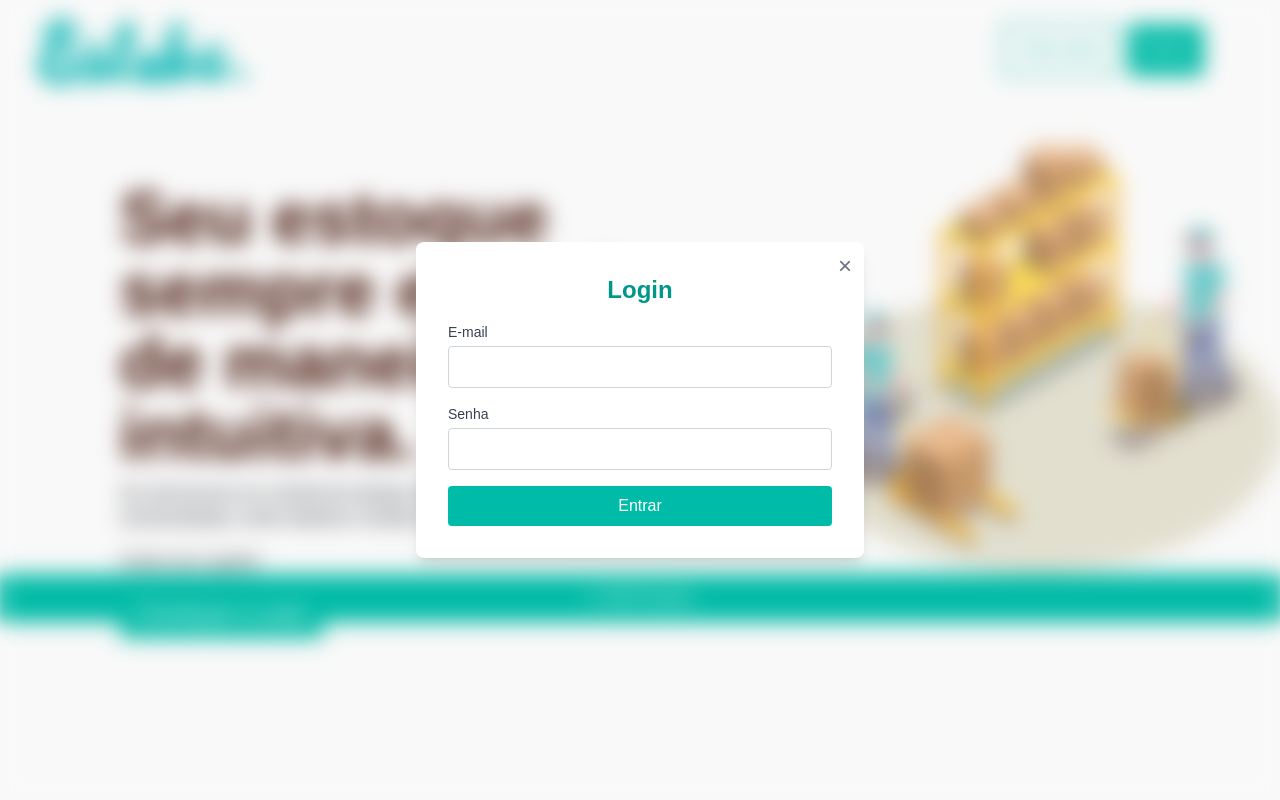
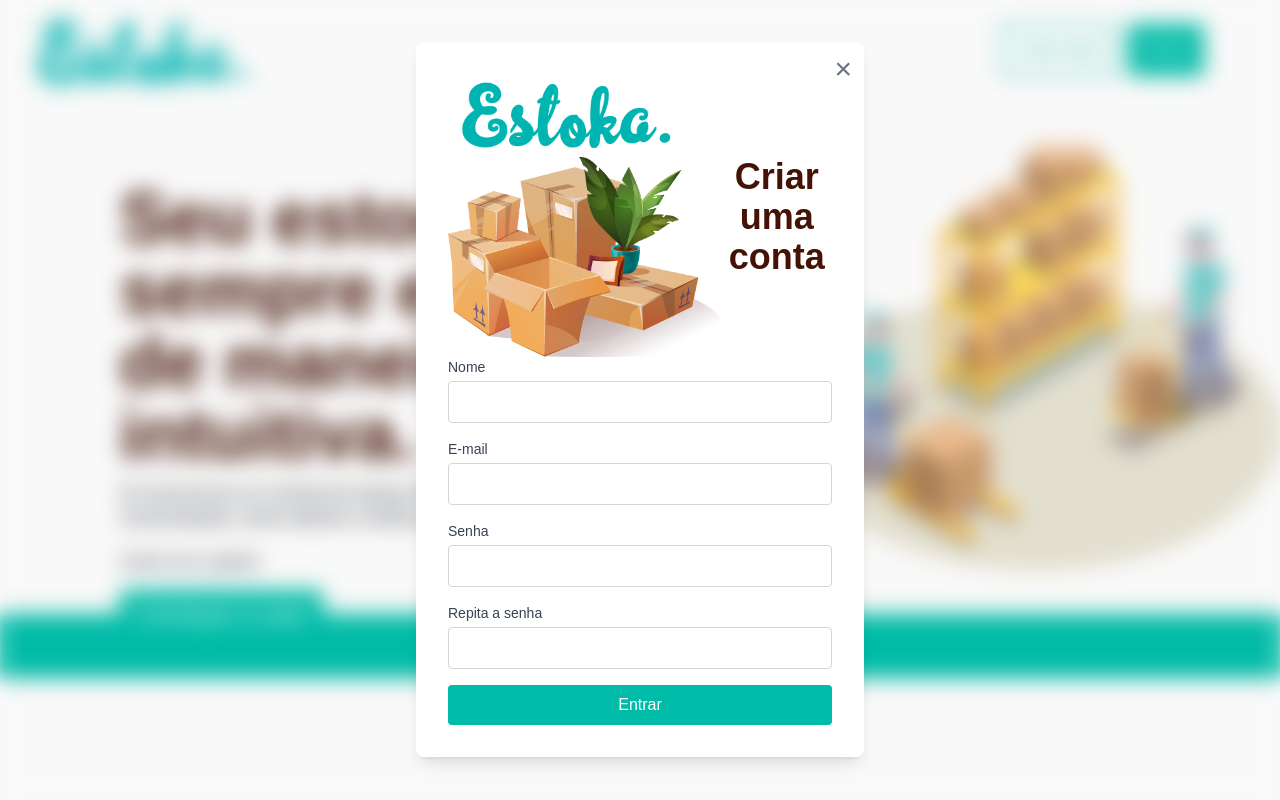
Before and after one commit to AnaVolkmannn/controledeestoque, a Next.js app: page /login in a window 1280 px wide. Both pictures are taken after a click on the button "Criar conta". Shown: the top 800 px of the page. Built offline with nearby package versions, Linux system fonts and the light colour scheme; a web font is replaced by a local one.

Commit message:
alterações em criar conta e entrar

```diff
--- a/src/app/login/page.tsx
+++ b/src/app/login/page.tsx
@@ -14,7 +14,7 @@
       <div className={`${showLogin || showCriarConta ? "blur-sm" : ""} transition-all duration-300`}>
         {/* Cabeçalho */}
         <header className="relative top-3 left-6">
-          <img src="estoka-cabecalhov2.png" alt="Cabeçalho Estoka" className="w-60" />
+          <img src="estoka-cabecalho.png" alt="Cabeçalho Estoka" className="w-60" />
           <div className="absolute top-3 right-25 flex gap-3">
             <button
               onClick={() => setShowCriarConta(true)}
@@ -57,8 +57,7 @@
         </main>
 
         {/* Rodapé */}
-        <footer className="bg-teal-500 text-center py-3 text-gray-100">
-          <p>© 2025 Estoka</p>
+        <footer className="bg-teal-500 text-center mt-10 py-8 text-gray-100">
         </footer>
       </div>
 
--- a/src/components/criarconta.tsx
+++ b/src/components/criarconta.tsx
@@ -7,22 +7,44 @@
 export default function CriarConta({ onClose }: EntrarProps) {
   return (
     <div className="fixed inset-0 z-50 flex items-center justify-center">
-      {/* Fundo escurecido */}
       <div
         className="absolute inset-0 bg-opacity-30 backdrop-blur-sm"
         onClick={onClose}
       ></div>
 
       {/* Modal */}
+      {/* Botão de fechar*/}
       <div className="relative bg-white rounded-lg p-8 w-full max-w-md shadow-lg z-10">
         <button
           onClick={onClose}
-          className="absolute top-2 right-3 text-gray-500 text-2xl hover:text-red-500"
+          className="absolute top-2 right-3 text-gray-500 text-3xl hover:text-red-500"
         >
           &times;
         </button>
-        <h2 className="text-2xl font-bold mb-4 text-center text-teal-600">Login</h2>
+
+      {/* Logo estoka*/}
+        <img src="estoka-cabecalho.png" alt="Cabeçalho Estoka" className="w-60" />
+
+      {/* Texto e imagem*/}
+        <div className="flex">
+          <div>
+              <img src="img-criarconta.png" alt="Imagem tela de entrada" className="w-170" />
+            </div>
+          <h2 className="text-4xl font-extrabold mb-4 text-center text-orange-950">Criar uma conta</h2>
+        </div>
+
+      {/* Formulário*/}
         <form className="space-y-4">
+          <div>
+            <label htmlFor="name" className="block text-sm font-medium text-gray-700">
+              Nome
+            </label>
+            <input
+              type="text"
+              id="name"
+              className="mt-1 w-full border border-gray-300 rounded px-3 py-2 focus:outline-none focus:ring-2 focus:ring-teal-500"
+            />
+          </div>
           <div>
             <label htmlFor="email" className="block text-sm font-medium text-gray-700">
               E-mail
@@ -43,6 +65,16 @@
               className="mt-1 w-full border border-gray-300 rounded px-3 py-2 focus:outline-none focus:ring-2 focus:ring-teal-500"
             />
           </div>
+          <div>
+            <label htmlFor="senha" className="block text-sm font-medium text-gray-700">
+              Repita a senha
+            </label>
+            <input
+              type="password"
+              id="senha"
+              className="mt-1 w-full border border-gray-300 rounded px-3 py-2 focus:outline-none focus:ring-2 focus:ring-teal-500"
+            />
+          </div>
           <button
             type="submit"
             className="w-full bg-teal-500 text-white py-2 rounded hover:bg-teal-600 transition"
@@ -50,6 +82,7 @@
             Entrar
           </button>
         </form>
+
       </div>
     </div>
   );
--- a/src/components/entrar.tsx
+++ b/src/components/entrar.tsx
@@ -7,21 +7,33 @@
 export default function Entrar({ onClose }: EntrarProps) {
   return (
     <div className="fixed inset-0 z-50 flex items-center justify-center">
-      {/* Fundo escurecido */}
       <div
         className="absolute inset-0 bg-opacity-30 backdrop-blur-sm"
         onClick={onClose}
       ></div>
 
       {/* Modal */}
+      {/* Botão de fechar*/}
       <div className="relative bg-white rounded-lg p-8 w-full max-w-md shadow-lg z-10">
         <button
           onClick={onClose}
-          className="absolute top-2 right-3 text-gray-500 text-2xl hover:text-red-500"
+          className="absolute top-2 right-3 text-gray-500 text-3xl hover:text-red-500"
         >
           &times;
         </button>
-        <h2 className="text-2xl font-bold mb-4 text-center text-teal-600">Login</h2>
+
+      {/* Logo estoka*/}
+        <img src="estoka-cabecalho.png" alt="Cabeçalho Estoka" className="w-60" />
+
+      {/* Texto e imagem*/}
+        <div className="flex">
+          <div>
+              <img src="entrar.png" alt="Imagem tela de entrada" className="w-170" />
+            </div>
+          <h2 className="text-4xl font-extrabold mb-4 text-center text-orange-950">Bem vindo de volta!</h2>
+        </div>
+
+      {/* Formulário*/}
         <form className="space-y-4">
           <div>
             <label htmlFor="email" className="block text-sm font-medium text-gray-700">
@@ -50,6 +62,7 @@
             Entrar
           </button>
         </form>
+
       </div>
     </div>
   );
```
Also changed, not shown: public/estoka-cabecalho.png (renamed from public/estoka-cabecalhov2.png), public/img-criarconta.png (renamed from public/fccb2b1d-dfdd-49b6-95b1-a24ae0746303 [Convertido].png).
